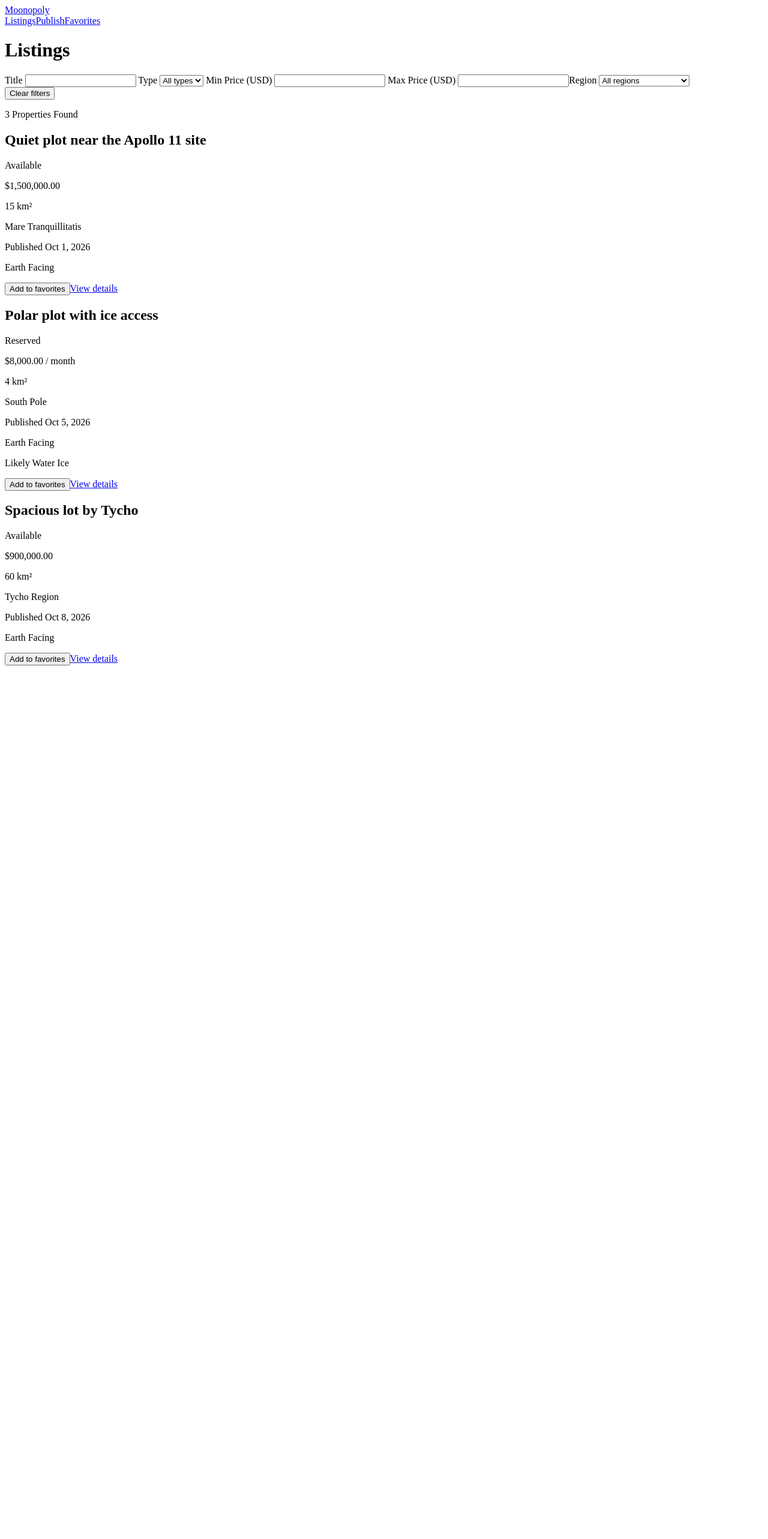
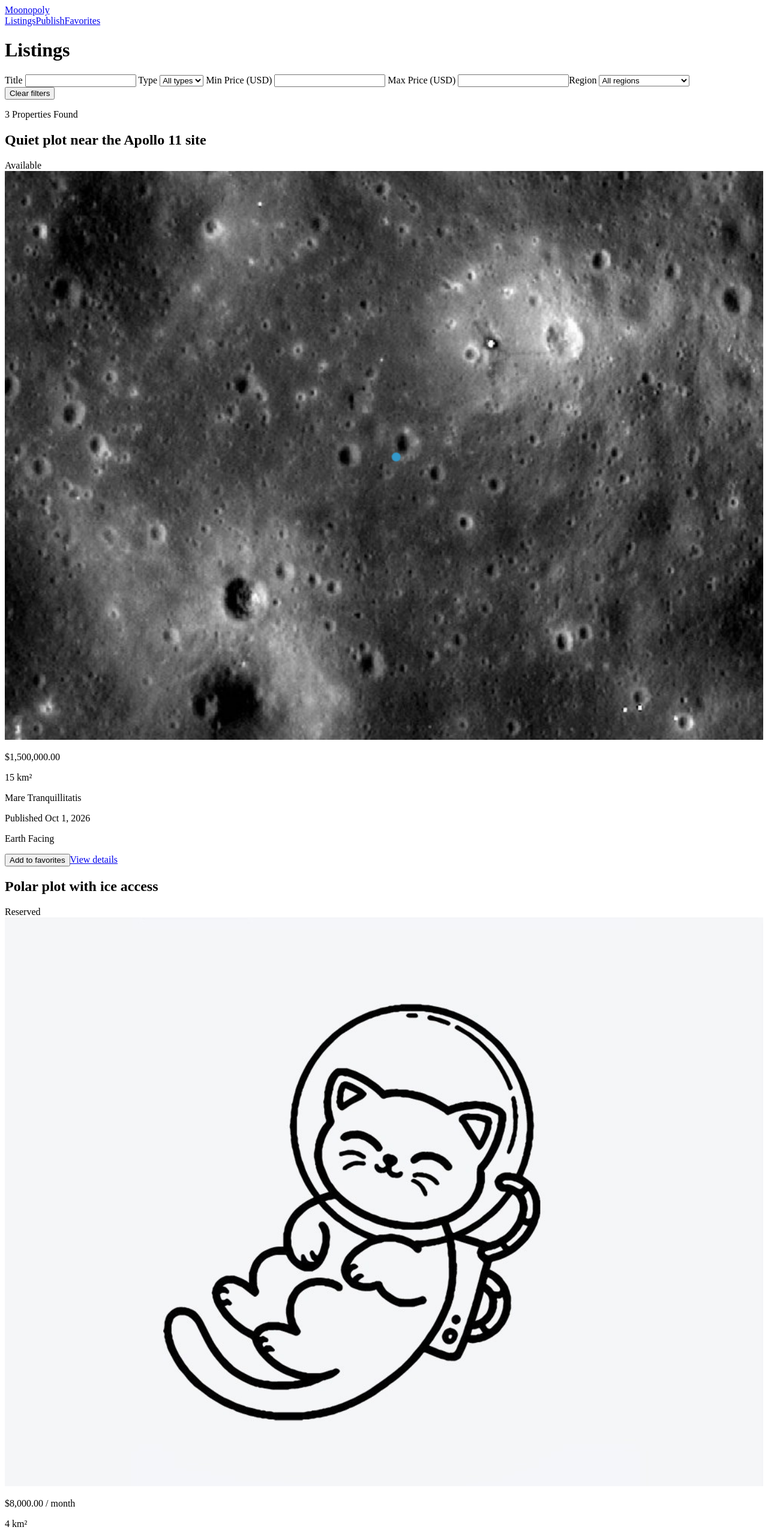
Before and after one commit to Rui-S13/Moonopoly, an Angular app: page /listings in a window 1280 px wide. Shown: the top 2565 px of the page at 60% size. Before the commit the page ends 1117 px from the top, so only its background shows below. Built offline with nearby package versions, Linux system fonts and the light colour scheme.

Commit message:
Feat: Add pictures to listings

```diff
--- a/public/data/listings.json
+++ b/public/data/listings.json
@@ -12,7 +12,7 @@
         ],
         "widthKm": 5,
         "heightKm": 3,
-        "imageUrl": "images/listing-1.jpg",
+        "imageUrl": "data/images/listing-1.png",
         "publishedAt": "2026-10-01",
         "contactEmail": "agent@moonopoly.com"
     },
--- a/src/app/components/listing-card/listing-card.css
+++ b/src/app/components/listing-card/listing-card.css
@@ -0,0 +1,5 @@
+img, .no-image {
+  width: 100%;
+  aspect-ratio: 4 / 3;
+  object-fit: cover;
+}
--- a/src/app/components/listing-card/listing-card.html
+++ b/src/app/components/listing-card/listing-card.html
@@ -5,6 +5,12 @@
   @case ('available') { <span class="badge available">Available</span> }
   @case ('reserved') { <span class="badge reserved">Reserved</span> }
   @case ('sold') { <span class="badge sold">Sold</span> }
+  }
+
+@if (listing.imageUrl && !imageFailed) {
+  <img [src]="listing.imageUrl" [alt]="'Moon surface near ' + terrain.region" (error)="imageFailed = true"/>
+  } @else {
+  <img src="data/images/no-photo.jpg" alt="No photo found">
   }
 
   <p>
@@ -16,11 +22,11 @@
   <p>Published {{ listing.publishedAt | date }}</p>
 
   @if (terrain.earthFacing) {
-    <p>Earth Facing</p>
+  <p>Earth Facing</p>
   }
 
   @if (terrain.likelyWaterIce) {
-    <p>Likely Water Ice</p>
+  <p>Likely Water Ice</p>
   }
 
   <button type="button" (click)="onFavorite()">
--- a/src/app/components/listing-card/listing-card.ts
+++ b/src/app/components/listing-card/listing-card.ts
@@ -16,6 +16,8 @@ export class ListingCard {
   @Input() isFavorite = false;
   @Output() favorite = new EventEmitter<Listing>();
 
+  imageFailed: boolean= false;
+
   constructor(private moon: MoonService) {}
 
   onFavorite(): void {
--- a/src/app/pages/listing-detail/listing-detail.html
+++ b/src/app/pages/listing-detail/listing-detail.html
@@ -6,6 +6,12 @@
 <p>Could not load the listing. Please try again later.</p>
 } @else {
 @if (listing(); as l) {
+@if (l.imageUrl && !imageFailed) {
+<img [src]="l.imageUrl" [alt]="'Moon surface near ' + terrain.region" (error)="imageFailed = true" />
+} @else {
+<img src="data/images/no-photo.jpg" alt="No photo found" />
+}
+
 <h1>{{ l.title }}</h1>
 <p>{{ l.description }}</p>
 
--- a/src/app/pages/listing-detail/listing-detail.ts
+++ b/src/app/pages/listing-detail/listing-detail.ts
@@ -18,6 +18,8 @@ export class ListingDetail implements OnInit, OnDestroy {
   loading = signal(true);
   error = signal(false);
   private subscription?: Subscription;
+
+  imageFailed: boolean = false;
 
   constructor(
     private route: ActivatedRoute,
```
Also changed, not shown: public/data/images/listing-1.png (added), public/data/images/no-photo.jpg (added). Lines whose indentation alone changed are shown as unchanged.
